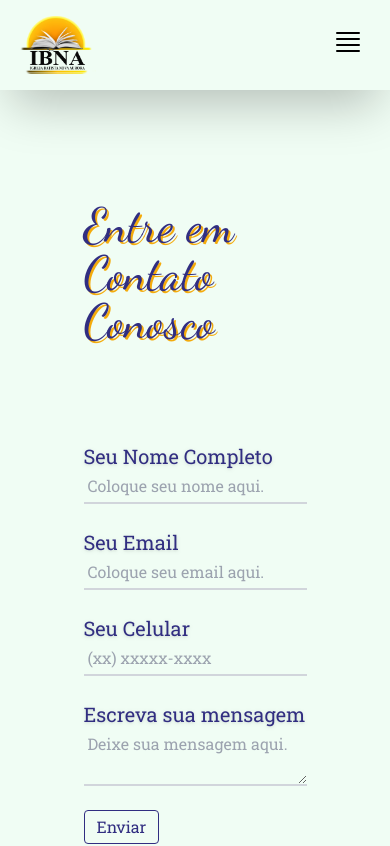
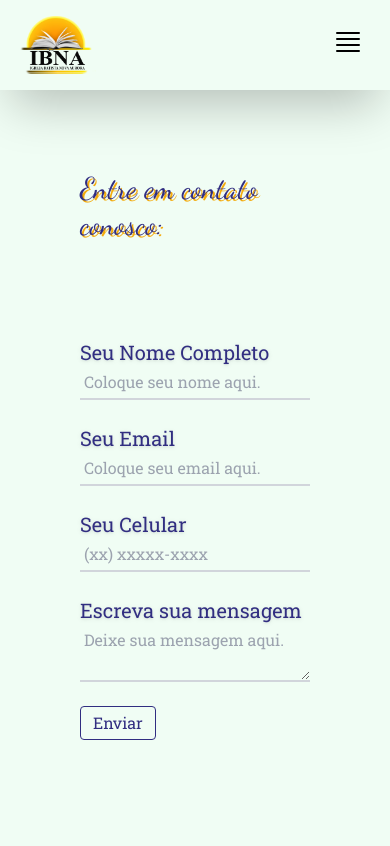
Before and after one commit to Silvio-SC/Igreja-Batista-Nova-Aurora, a Next.js app: page /contato in a window 390 px wide. Shown: the top 846 px of the page. Built offline with nearby package versions, Linux system fonts and the light colour scheme.

Commit message:
fix: responsividade da page contato corrigida

```diff
--- a/src/app/contato/page.tsx
+++ b/src/app/contato/page.tsx
@@ -7,10 +7,10 @@ import { Footer } from '@/components/footer'
 export default function Contato() {
   return (
     <>
-      <main className="flex min-h-screen flex-col items-center justify-between p-24">
-        <section className="px-8 py-4 bg-green-50 flex flex-col items-center gap-24">
-          <h2 className="font-['Dancing_Script'] text-5xl font-normal drop-shadow-yellow xl:text-7xl">
-              Entre em Contato Conosco
+      <main className="flex min-h-screen flex-col items-center justify-between p-20">
+        <section className="sm:px-8 sm:py-4 bg-green-50 flex flex-col items-center gap-24">
+          <h2 className="font-['Dancing_Script'] text-3xl md:text-5xl font-normal drop-shadow-yellow xl:text-7xl">
+              Entre em contato conosco:
           </h2>
           <ContactForm />
         </section>
--- a/src/app/page.tsx
+++ b/src/app/page.tsx
@@ -30,6 +30,9 @@ export default function Home() {
         </h2>
         <Pastores />
       </section>
+      <h2 className="font-['Dancing_Script'] text-5xl font-normal drop-shadow-yellow xl:text-7xl">
+          Nossa Comunidade
+      </h2>
       <Carousel />
       <section className='flex justify-center py-36'>
         <div className='w-3/4 rounded-lg overflow-hidden'>
```
